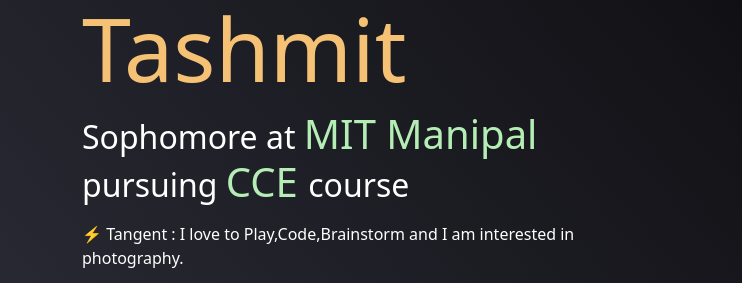
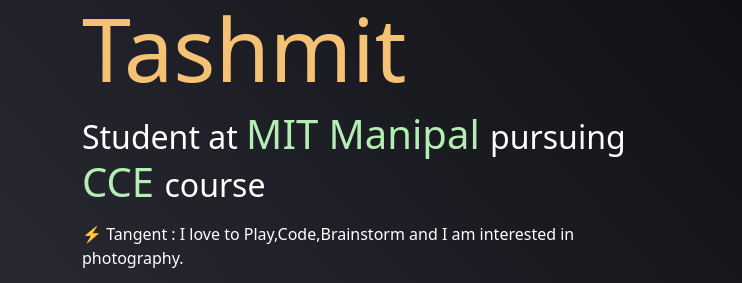
Before and after one commit to TASHMITVERMA/Portfolio, a plain HTML site: page index.html in a window 1280 px wide. Shown: the part 388-671 px from the top of the page, 0-742 px from the left. Drawn offline with nearby package versions, Linux system fonts and the light colour scheme.

Commit message:
Update index.html

```diff
--- a/index.html
+++ b/index.html
@@ -38,7 +38,7 @@
 				<div class="row justify-content-between">
 					<div class="col-md-6 hero-left">
 						<h1>Hi!! I am <span>Tashmit</span></h1>
-						<h2>Sophomore at <span>MIT Manipal </span> pursuing <span>CCE </span>course</h2>
+						<h2>Student at <span>MIT Manipal </span> pursuing <span>CCE </span>course</h2>
 						<p>⚡ Tangent : I love to Play,Code,Brainstorm and I am interested in photography.</p>
 						<button type="button" class="btn btn-success btn-md"
 						<a href="https://github.com/TASHMITVERMA" class="navbar-links">Contact</a>>
```
